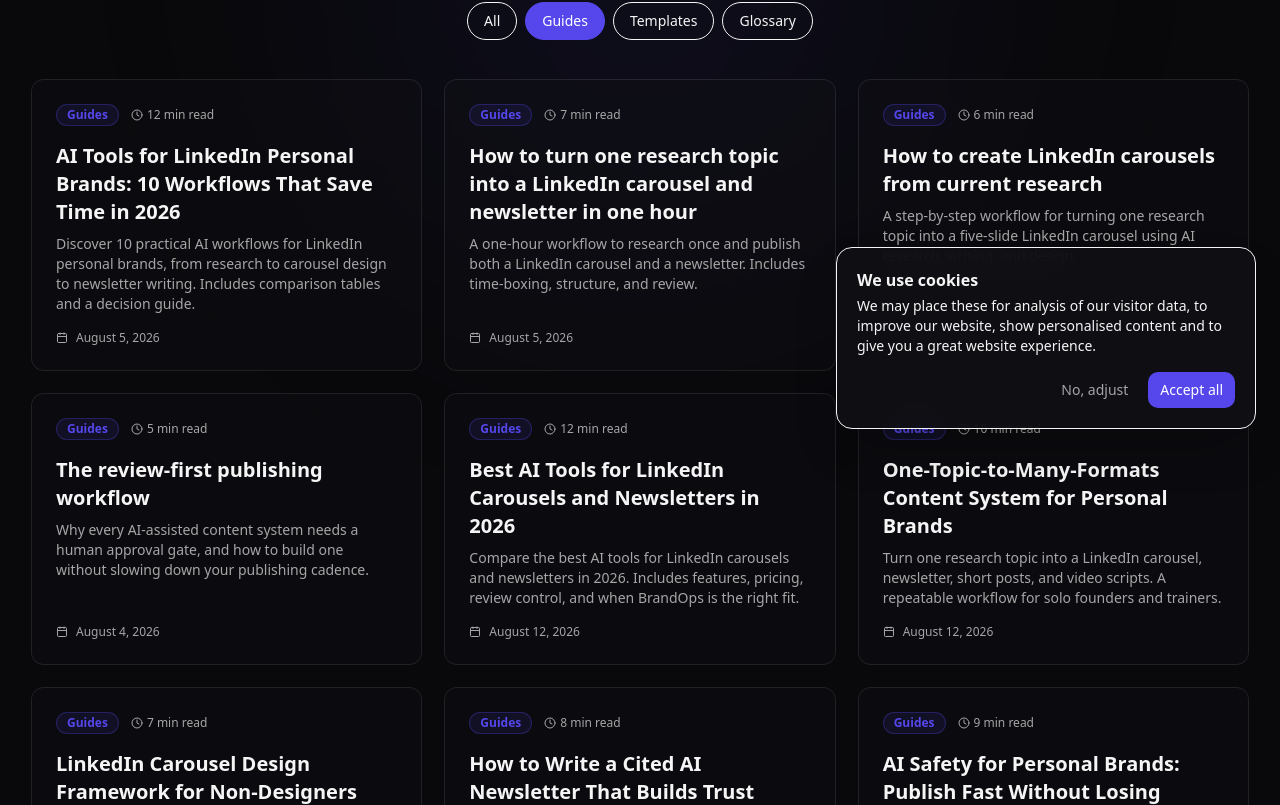
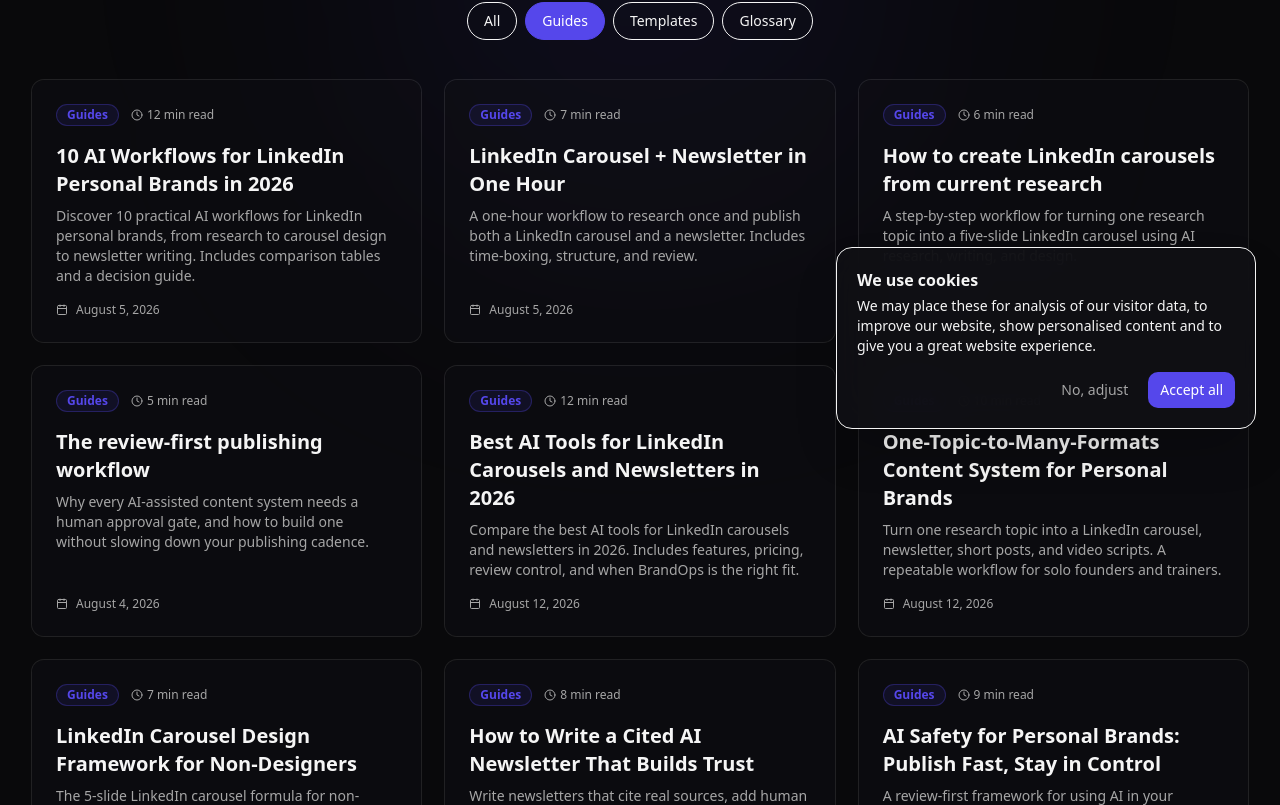
Before and after one commit to rajvictor1/personal-brand-content-automation-lp, a Next.js app: page /resources/category/guides in a window 1280 px wide. Shown: the part 355-1160 px from the top of the page. Built offline with nearby package versions, Linux system fonts and the light colour scheme; no server answers.

Commit message:
SEO: add H1 to features page, fix category metadata, shorten long resource titles

```diff
--- a/app/resources/category/[category]/page.tsx
+++ b/app/resources/category/[category]/page.tsx
@@ -16,9 +16,11 @@ export async function generateStaticParams() {
 
 export async function generateMetadata({ params }: CategoryPageProps): Promise<Metadata> {
   const label = params.category.charAt(0).toUpperCase() + params.category.slice(1);
+  const labelLower = label.toLowerCase();
   return {
-    title: `${label} | Resources`,
-    description: `BrandOps ${label.toLowerCase()} for personal-brand builders.`,
+    title: `${label} for Personal Brands | BrandOps Resources`,
+    description: `Free ${labelLower}, playbooks, and workflow guides for solo founders and trainers building a review-first LinkedIn and newsletter content system.`,
+    alternates: { canonical: `https://www.brandops.site/resources/category/${params.category}` },
   };
 }
 
--- a/app/resources/cheat-sheets/page.tsx
+++ b/app/resources/cheat-sheets/page.tsx
@@ -5,7 +5,7 @@ import { Reveal } from "@/components/animations";
 import { getResourcesByCategory } from "@/lib/resources";
 
 export const metadata: Metadata = {
-  title: "Free Content Cheat Sheets | LinkedIn & Newsletters | BrandOps",
+  title: "Free Content Cheat Sheets | LinkedIn & Newsletters",
   description:
     "Download quick-reference cheat sheets for LinkedIn carousels, AI newsletters, and review-first publishing. Save time and publish better content.",
   alternates: { canonical: "https://www.brandops.site/resources/cheat-sheets" },
--- a/components/bento-features.tsx
+++ b/components/bento-features.tsx
@@ -65,9 +65,9 @@ export function BentoFeatures() {
           <span className="mb-3 inline-block rounded-full border border-primary/30 bg-primary/10 px-3 py-1 text-sm font-medium text-primary">
             Product
           </span>
-          <h2 className="text-3xl font-bold tracking-tight text-foreground sm:text-4xl">
+          <h1 className="text-3xl font-bold tracking-tight text-foreground sm:text-4xl">
             Everything you need to stay visible
-          </h2>
+          </h1>
           <p className="mx-auto mt-4 max-w-2xl text-lg text-muted-foreground">
             One workspace. Two workflows. Full editorial control.
           </p>
--- a/lib/resources.ts
+++ b/lib/resources.ts
@@ -14,7 +14,7 @@ export interface ResourcePost {
 export const resources: ResourcePost[] = [
   {
     slug: "ai-workflows-linkedin-personal-brands",
-    title: "AI Tools for LinkedIn Personal Brands: 10 Workflows That Save Time in 2026",
+    title: "10 AI Workflows for LinkedIn Personal Brands in 2026",
     description:
       "Discover 10 practical AI workflows for LinkedIn personal brands, from research to carousel design to newsletter writing. Includes comparison tables and a decision guide.",
     category: "Guides",
@@ -25,7 +25,7 @@ export const resources: ResourcePost[] = [
   },
   {
     slug: "linkedin-carousel-newsletter-one-hour-workflow",
-    title: "How to turn one research topic into a LinkedIn carousel and newsletter in one hour",
+    title: "LinkedIn Carousel + Newsletter in One Hour",
     description:
       "A one-hour workflow to research once and publish both a LinkedIn carousel and a newsletter. Includes time-boxing, structure, and review.",
     category: "Guides",
@@ -135,7 +135,7 @@ export const resources: ResourcePost[] = [
   },
   {
     slug: "ai-safety-personal-brands-review-first-publishing",
-    title: "AI Safety for Personal Brands: Publish Fast Without Losing Control",
+    title: "AI Safety for Personal Brands: Publish Fast, Stay in Control",
     description:
       "A review-first framework for using AI in your personal brand content. Learn what can go wrong, how to review AI output, and how to stay brand-safe at speed.",
     category: "Guides",
```
